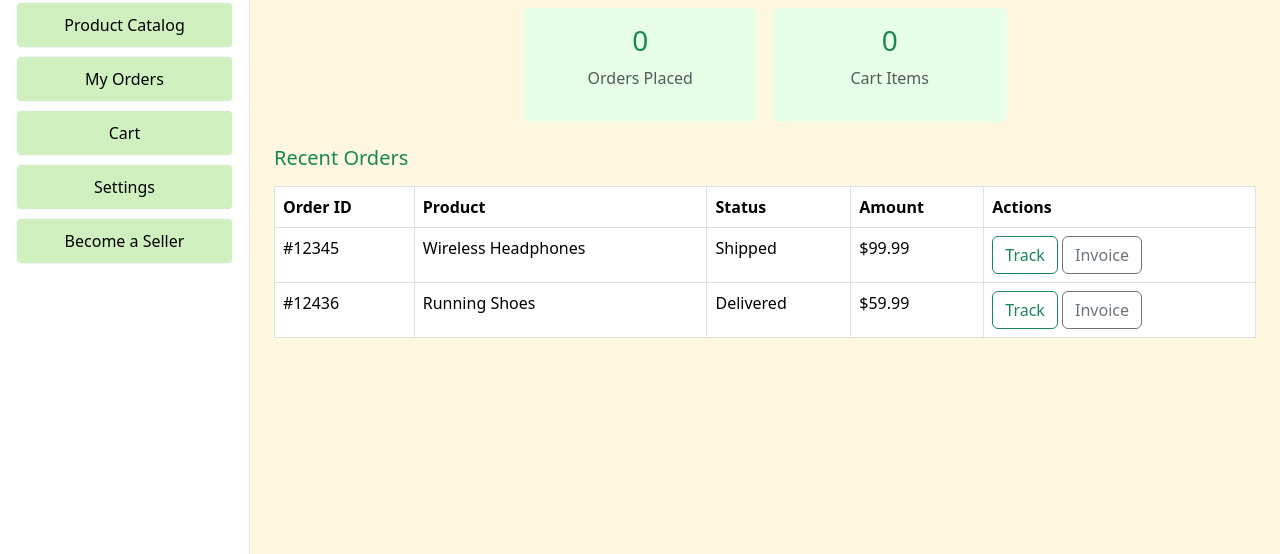
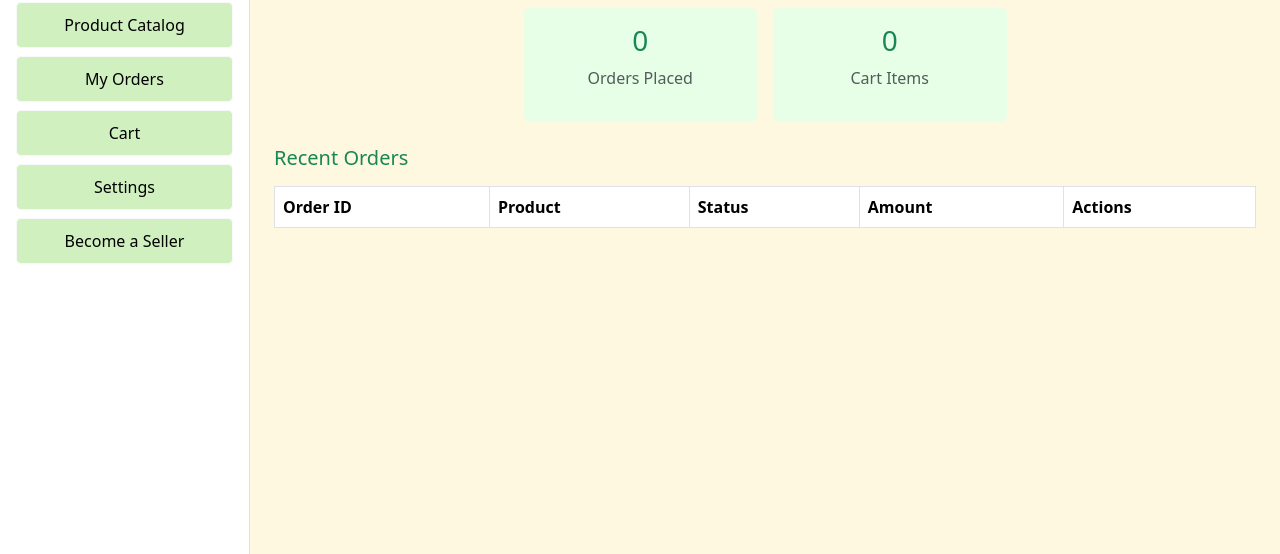
Before and after one commit to BSSE23008/Shophive-An-ECommerce-Store-, a PHP site: page /buyerDashboard.php in a window 1280 px wide. Shown: the part 246-800 px from the top of the page. Run offline with PHP 8.4, Linux system fonts and the light colour scheme; the visitor is signed in with stand-in values (Sample User, id 1); data that the repository does not hold is empty.

Commit message:
Remove dummy Data

```diff
--- a/views/buyerDashboard.php
+++ b/views/buyerDashboard.php
@@ -91,38 +91,11 @@ $orders = new Order($pdo);
                         </tr>
                     </thead>
                     <tbody>
-                        <tr>
-                            <td>#12345</td>
-                            <td>Wireless Headphones</td>
-                            <td>Shipped</td>
-                            <td>$99.99</td>
-                            <td>
-                                <button class="btn btn-outline-success btn-md">Track</button>
-                                <button class="btn btn-outline-secondary btn-md">Invoice</button>
-                            </td>
-                        </tr>
-                        <tr>
-                            <td>#12436</td>
-                            <td>Running Shoes</td>
-                            <td>Delivered</td>
-                            <td>$59.99</td>
-                            <td>
-                                <button class="btn btn-outline-success btn-md">Track</button>
-                                <button class="btn btn-outline-secondary btn-md">Invoice</button>
-                            </td>
-                        </tr>
+                        <!-- Nothing for Now -->
                     </tbody>
                 </table>
             </section>
         </div>
-        <!-- <ul class="nav flex-column">
-            <li onclick="location.href='../views/buyerDashboard.php'" style="margin-bottom: 10px;padding: 10px;background-color: #d0f0c0; border-radius: 5px" class="nav-item btn btn-light mb-2">Dashboard</li>
-            <li onclick="location.href='../public/index.php'" style="margin-bottom: 10px;padding: 10px;background-color: #d0f0c0; border-radius: 5px" class="nav-item btn btn-light mb-2">Product Catalog</li>
-            <li onclick="location.href='../public/orders.php'" style="margin-bottom: 10px;padding: 10px;background-color: #d0f0c0; border-radius: 5px" class="nav-item btn btn-light mb-2">My Orders</li>
-            <li onclick="location.href='../public/cart.php'" style="margin-bottom: 10px;padding: 10px;background-color: #d0f0c0; border-radius: 5px" class="nav-item btn btn-light mb-2">Cart</li>
-            <li onclick="location.href='../views/settings.php'" style="margin-bottom: 10px;padding: 10px;background-color: #d0f0c0; border-radius: 5px" class="nav-item btn btn-light mb-2">Settings</li>
-            <li onclick="location.href='../controllers/authSeller.php'" style="margin-bottom: 10px;padding: 10px;background-color: #d0f0c0; border-radius: 5px" class="nav-item btn btn-light mb-2">Become a Seller</li>
-        </ul> -->
     </div>
     <script src="https://cdn.jsdelivr.net/npm/bootstrap@5.3.3/dist/js/bootstrap.bundle.min.js"></script>
 </body>
```
